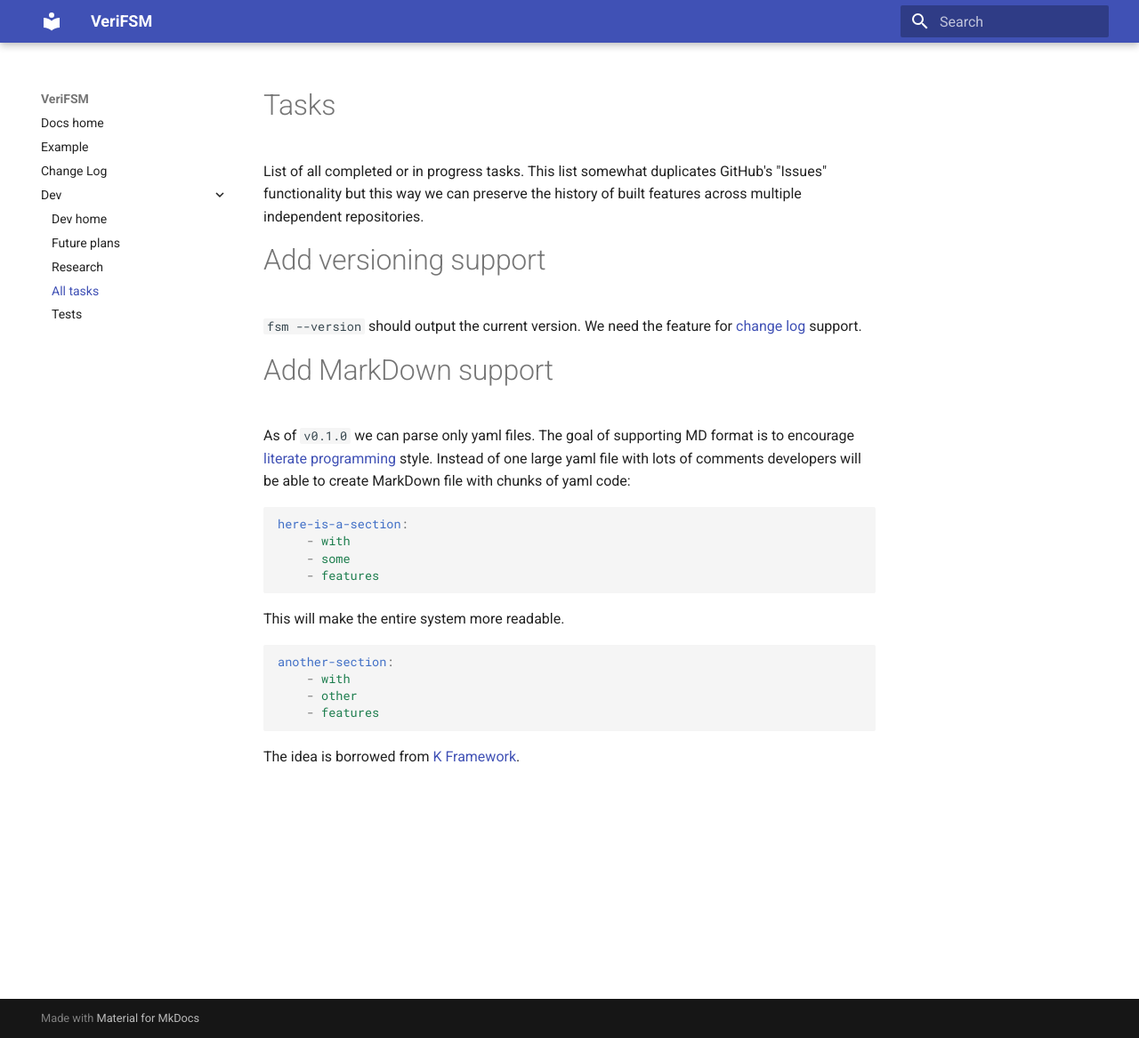
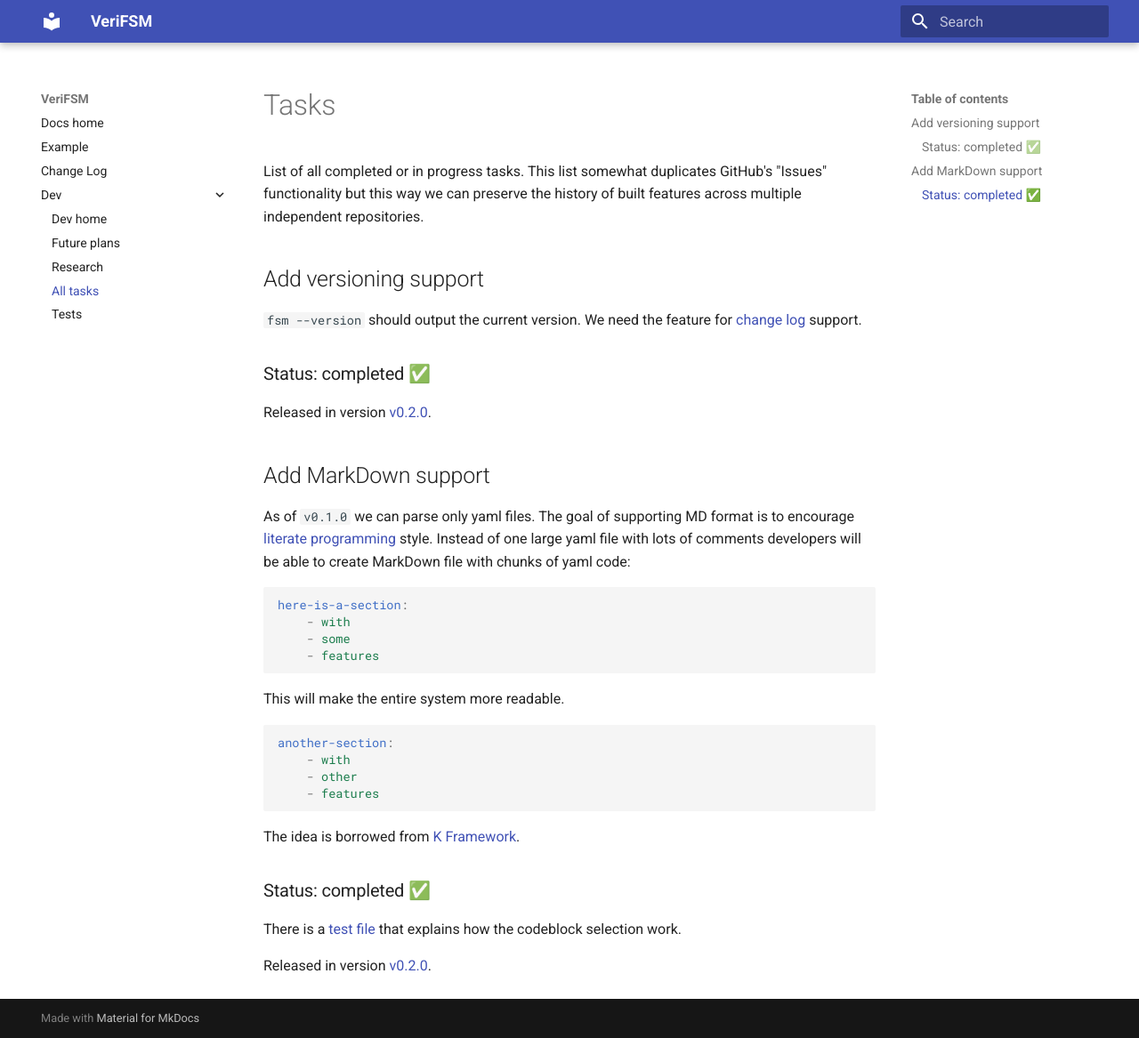
Before and after one commit to nikolskiy/fsm_gen, an MkDocs documentation site: the page built from docs/dev/tasks.md, in a window 1280 px wide and 1167 px high. Shown: the whole window at 89% size. Built offline with MkDocs 1.6.1 and Material for MkDocs 9.7.7, drawn with Linux system fonts in a browser that asks for light colours.

Commit message:
Update tasks doc.

````diff
--- a/docs/dev/tasks.md
+++ b/docs/dev/tasks.md
@@ -3,11 +3,15 @@ List of all completed or in progress tasks.
 This list somewhat duplicates GitHub's "Issues" functionality but this way we
 can preserve the history of built features across multiple independent repositories.
 
-# Add versioning support
+## Add versioning support
 `fsm --version` should output the current version.
 We need the feature for [change log](../change-log.md) support.
 
-# Add MarkDown support
+### Status: completed &#x2705;
+Released in version [v0.2.0](../change-log.md#v020).
+
+
+## Add MarkDown support
 As of `v0.1.0` we can parse only yaml files.
 The goal of supporting MD format is to encourage [literate programming](https://en.wikipedia.org/wiki/Literate_programming) style.
 Instead of one large yaml file with lots of comments developers will be able to create
@@ -30,3 +34,9 @@ another-section:
 ```
 
 The idea is borrowed from [K Framework](https://github.com/runtimeverification/k/tree/master/k-distribution/k-tutorial/1_basic/08_literate_programming).
+
+### Status: completed &#x2705;
+
+There is a [test file](./tests/common_code_blocks.md) that explains how the codeblock selection work.
+
+Released in version [v0.2.0](../change-log.md#v020).
````
